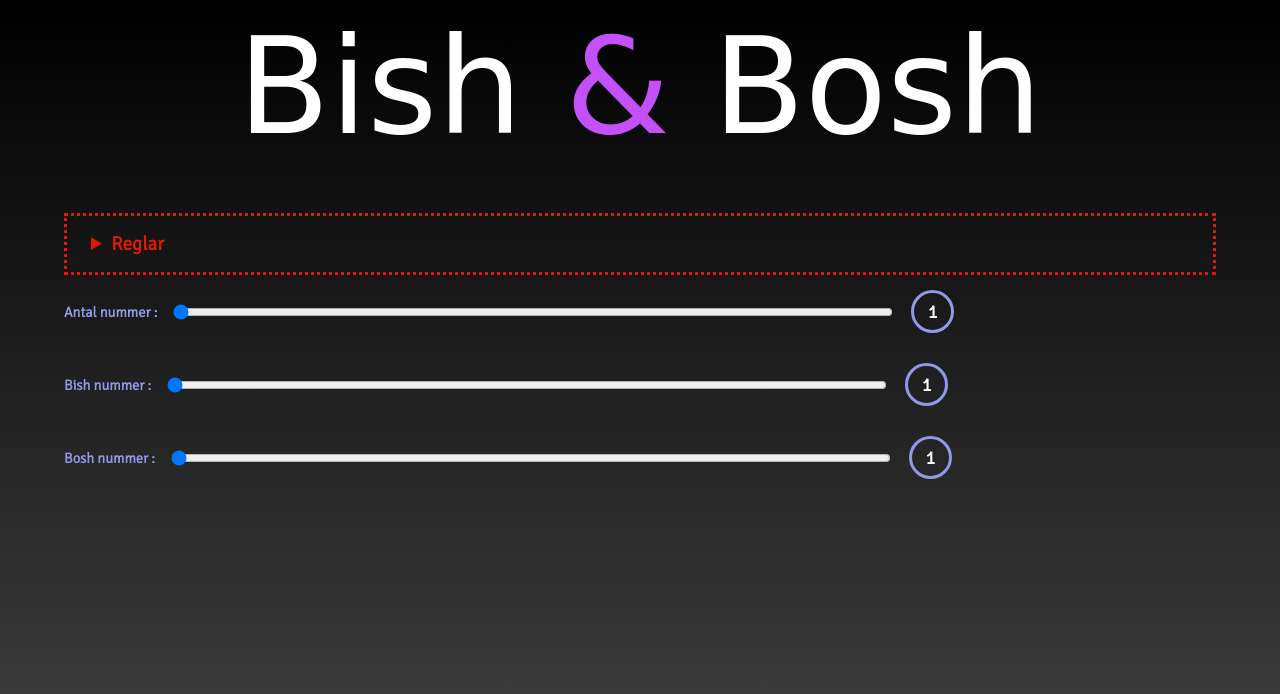
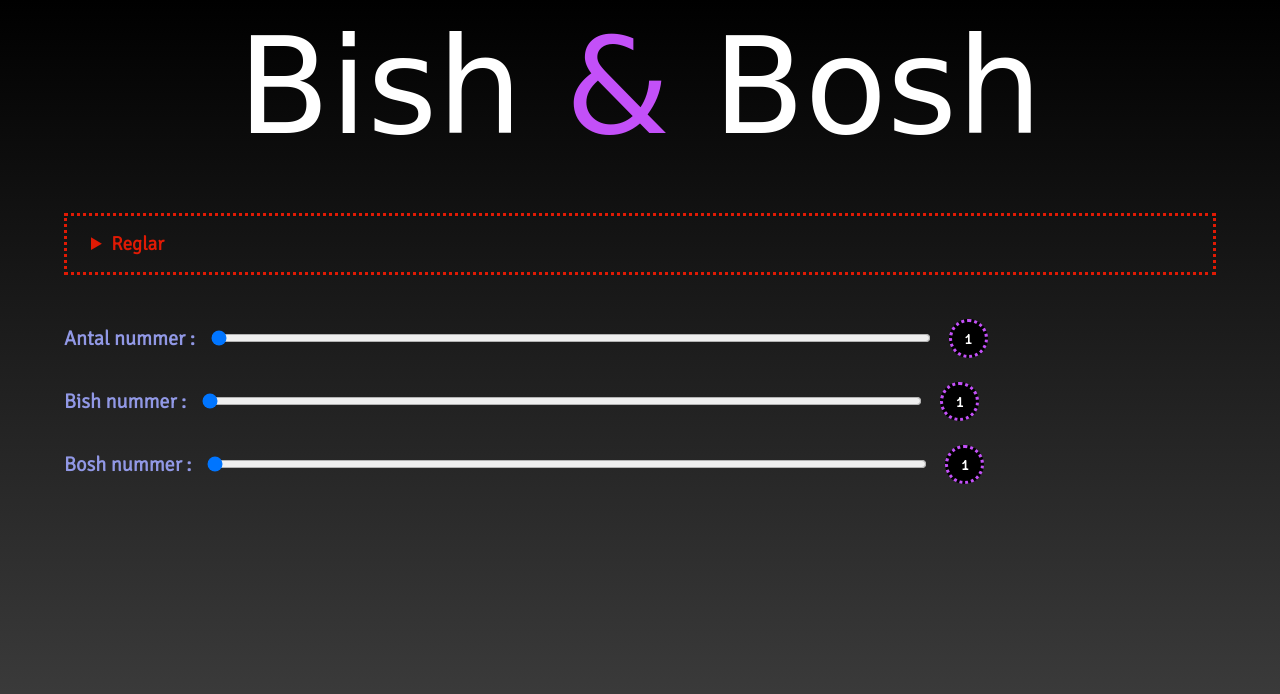
Before and after one commit to younusrahman/Bish-Bosh, a plain HTML site: page index.html in a window 1280 px wide. Drawn offline with Linux system fonts and the light colour scheme; a web font is replaced by a local one.

Commit message:
small changes
okej

```diff
--- a/index.html
+++ b/index.html
@@ -27,7 +27,7 @@
         </ul>
     </details>
 
-    <div class="All_section">
+    <div class="All_section" id="First_section">
        <h1>Antal nummer :</h1>
        <input type="range" id="antal_slider" value="1" min="1" max="100" onchange="updateTextInput();">
 
--- a/syle.css
+++ b/syle.css
@@ -29,33 +29,36 @@ body main {
 
 .All_section {
   display: flex;
-  display: flex;
   align-items: center;
 }
 
 .All_section h1 {
-  font-size: calc(0.5rem + 0.5vw);
+  font-size: calc(0.7rem + 0.7vw);
   color: #9198e5;
 }
 .All_section h2 {
-  font-size: calc(0.5rem + 0.8vw);
+  font-size: calc(0.5rem + 0.5vw);
   color: white;
+  background: #000000;
   margin-left: 1rem;
-  border: 0.2rem solid #9198e5;
+  border: 0.2rem dotted #c350f8;
   padding: 0.5rem;
   border-radius: 2rem;
-  height: calc(0.5rem + 1vw);
-  width: calc(0.5rem + 1vw);
+  height: calc(0.5rem + 0.7vw);
+  width: calc(0.5rem + 0.7vw);
   text-align: center;
-  /*
-  color: blanchedalmond;
+  cursor: pointer;
+  transition: color 0.66s ease-out, color 0.9s ease-out;
+}
 
+.All_section h2:hover {
+  transition: color 0.66s ease-out, color 0.9s ease-out;
 
-  text-align: center;
-  padding: 0.5rem;
-  width: 1rem;
-  height: 1rem;
-  border-radius: 2rem; */
+  color: red;
+}
+
+#First_section {
+  margin-top: 2rem;
 }
 
 summary {
@@ -72,7 +75,7 @@ details {
 }
 
 details h3 {
-  font-size: 1.2rem;
+  font-size: calc(0.8rem + 0.5vw);
   color: white;
   margin-top: 1rem;
 }
@@ -112,6 +115,8 @@ details h3 {
 }
 
 #grid div:hover {
+  cursor: pointer;
+
   background-color: #00000079;
   font-size: 1.5rem;
   transition: border-color 0s, font-size 0.3s ease-out;
```
